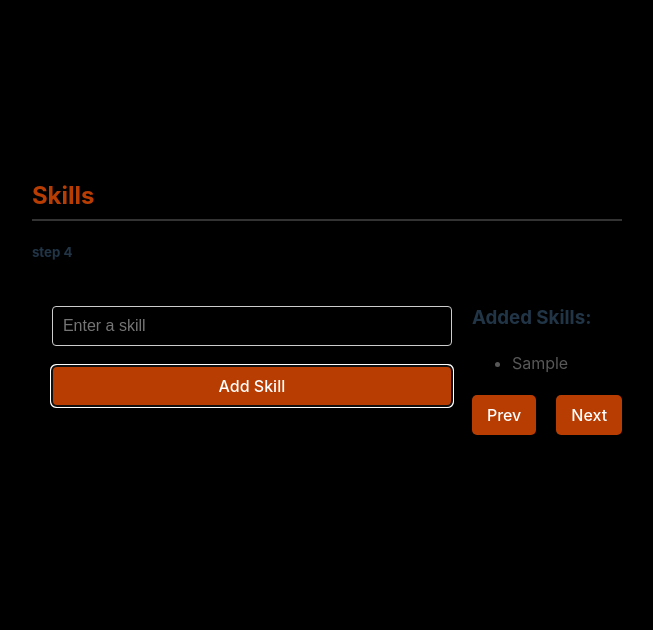
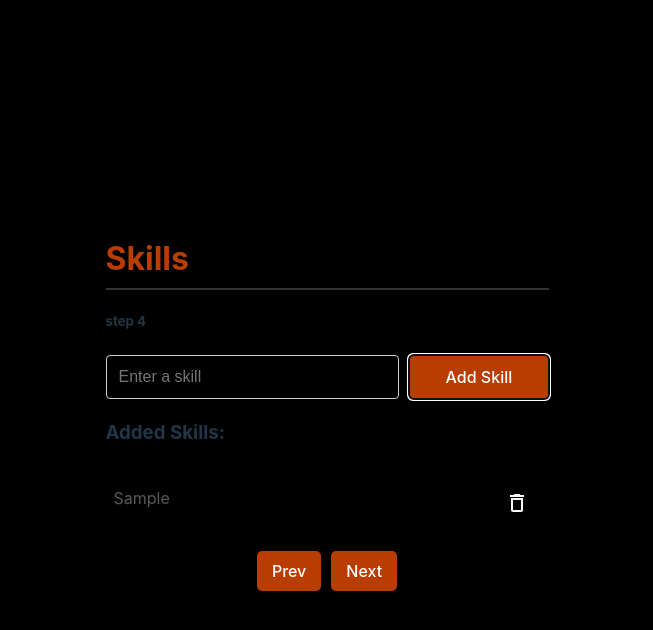
Before and after one commit to herasadikaj/cv-maker, a React (Vite) app: page /skills in a window 1280 px wide. Both pictures are taken after typing "Sample" into the empty fields and a click on the button "Add Skill". Shown: the top 630 px of the page, without its empty margins (313-966 px from the left). Built offline with nearby package versions, Linux system fonts and the light colour scheme.

Commit message:
some updates

```diff
--- a/src/components/CvFinal.jsx
+++ b/src/components/CvFinal.jsx
@@ -68,8 +68,8 @@ function CvFinal() {
         </ul>
       </section>
 
-      <div className='button-container'>
-        <button onClick={() => navigate('/languages')}>Prev</button>
+    <div className='button-container'>
+        <button onClick={() => navigate('/languages', { state: { cvData } })}>Edit CV</button>
         <button onClick={() => navigate('/list')}>Back to CV List</button>
         <button onClick={() => navigate('/')}>Homepage</button>
       </div>
--- a/src/components/Experience.jsx
+++ b/src/components/Experience.jsx
@@ -68,7 +68,7 @@ function ExperiencePage({ cvData, setCvData }) {
 
   return (
     <div className="experience-page">
-      <h2>Experience Information</h2>
+      <h2 className='personal-title'>Experience Information</h2>
       <h5>step 3</h5>
       {error && <p style={{ color: 'red' }}>{error}</p>}
 
--- a/src/components/Languages.jsx
+++ b/src/components/Languages.jsx
@@ -1,13 +1,22 @@
 /* eslint-disable react/prop-types */
-import { useState } from "react";
-import { useNavigate } from "react-router-dom";
+import { useState, useEffect } from "react";
+import { useNavigate, useLocation } from "react-router-dom";
 import './pages.css';
+import { MdDeleteOutline } from "react-icons/md";
 
 function Languages({ cvData, setCvData }) {
   const navigate = useNavigate();
+  const location = useLocation();
   const [error, setError] = useState('');
   const [language, setLanguage] = useState('');
-  const [cvName, setCvName] = useState('');
+  const [cvName, setCvName] = useState(cvData.cvName || '');
+
+  useEffect(() => {
+    if (location.state?.cvData) {
+      setCvData(location.state.cvData);
+      setCvName(location.state.cvData.cvName || '');
+    }
+  }, [location.state, setCvData]);
 
   const handleLanguageChange = (e) => {
     setLanguage(e.target.value);
@@ -32,6 +41,13 @@ function Languages({ cvData, setCvData }) {
     setError('');
   };
 
+  const handleDeleteLanguage = (languageToDelete) => {
+    setCvData((prevData) => ({
+      ...prevData,
+      languages: prevData.languages.filter((lang) => lang !== languageToDelete),
+    }));
+  };
+
   const handlePrev = () => {
     navigate('/skills');
   };
@@ -51,13 +67,12 @@ function Languages({ cvData, setCvData }) {
 
   return (
     <div className="languages-page">
-      <h2>Languages</h2>
+      <h2 className='personal-title'>Languages</h2>
       <h5>step 5</h5>
       {error && <p style={{ color: 'red' }}>{error}</p>}
 
       <div className="card">
         <div className="language-input-container">
-
           <input
             type="text"
             value={language}
@@ -70,14 +85,17 @@ function Languages({ cvData, setCvData }) {
         <div className="added-languages">
           <h3>Added Languages:</h3>
           <ul>
-            {cvData.languages.map((language, index) => (
-              <li key={index}>{language}</li>
+            {cvData.languages.map((lang, index) => (
+              <li key={index}>
+                {lang}
+                <MdDeleteOutline onClick={() => handleDeleteLanguage(lang)} className="delete-button" />
+              </li>
             ))}
           </ul>
         </div>
       </div>
-<br/>
-      <div className="card">
+
+      <div className="card cv-name-section">
         <h3>CV Name</h3>
         <input
           type="text"
@@ -86,9 +104,11 @@ function Languages({ cvData, setCvData }) {
           placeholder="Enter a name for your CV"
         />
       </div>
+
       <div className="buttons">
-      <button onClick={handlePrev}>Prev</button>
-      <button onClick={handleSubmit}>Submit</button> </div>
+        <button onClick={handlePrev}>Prev</button>
+        <button onClick={handleSubmit}>Submit</button>
+      </div>
     </div>
   );
 }
--- a/src/components/Skills.jsx
+++ b/src/components/Skills.jsx
@@ -2,6 +2,7 @@
 import { useNavigate } from 'react-router-dom';
 import { useState } from 'react';
 import './pages.css';
+import { MdDeleteOutline } from "react-icons/md";
 
 function SkillsPage({ cvData, setCvData }) {
   const navigate = useNavigate();
@@ -26,9 +27,11 @@ function SkillsPage({ cvData, setCvData }) {
     setSkill('');
     setError('');
   };
-  const handlePrev=()=>{
+
+  const handlePrev = () => {
     navigate('/experience');
-  }
+  };
+
   const handleNext = () => {
     if (cvData.skills.length === 0) {
       setError('Please add at least one skill');
@@ -39,43 +42,51 @@ function SkillsPage({ cvData, setCvData }) {
     navigate('/languages');
   };
 
+  const handleDeleteSkill = (skillToDelete) => {
+    setCvData((prevData) => ({
+      ...prevData,
+      skills: prevData.skills.filter((skill) => skill !== skillToDelete),
+    }));
+  };
+
   return (
     <div className="skills-page">
-    <h2 className='skil'>Skills</h2>
+      <h2 className='personal-title'>Skills</h2>
       <h5>step 4</h5>
       {error && <p style={{ color: 'red' }}>{error}</p>}
 
       <div className="row">
         <div className="card-skill">
-
           <input
             type="text"
             value={skill}
             onChange={handleSkillChange}
             placeholder="Enter a skill"
           />
-
-        <button onClick={handleAddSkill}>Add Skill</button>
+          <button onClick={handleAddSkill} className='add'>Add Skill</button>
         </div>
 
         <div className="card-list">
           <h3>Added Skills:</h3>
-        <ul>
+          <ul className="skill-list">
             {cvData.skills.map((skill, index) => (
-            <li key={index}>{skill}</li>
+              <li key={index} className="skill-item">
+                <span>{skill}</span>
+                <MdDeleteOutline
+                  onClick={() => handleDeleteSkill(skill)}
+                  className="delete-button"
+                />
+              </li>
             ))}
           </ul>
+        </div>
+
         <div className="buttons">
-      <button onClick={handlePrev} className='prev'>Prev</button>
-      <button onClick={handleNext} className='next'>Next</button>
+          <button onClick={handlePrev} className="prev">Prev</button>
+          <button onClick={handleNext} className="next">Next</button>
         </div>
       </div>
-
     </div>
-
-
-  </div>
-
   );
 }
 
--- a/src/components/pages.css
+++ b/src/components/pages.css
@@ -148,67 +148,131 @@ button {
 }
 
 /*SKILL*/
+.skills-page {
+  padding: 20px;
+}
+
 .card-skill {
   display: flex;
-  flex-direction: column;
   gap: 10px;
-  width: 400px;
-  height: 300px;
-  padding: 20px;
-  background-color: black;
-  border-radius: 8px;
-  box-shadow: 0px 4px 8px rgba(0, 0, 0, 0.2);
+  margin-bottom: 20px;
 }
 
-.card-skill input {
-  margin-bottom: 10px;
-  padding: 10px;
-  font-size: 16px;
+.card-list {
+  margin-top: 10px;
 }
 
-.row {
-  display: flex;
-  justify-content: space-between;
-  margin-bottom: 15px;
+.skill-list {
+  list-style-type: none;
+  padding: 0;
 }
 
-.input-group {
-  flex: 1;
-  margin-right: 10px;
+.skill-item {
+  display: flex;
+  align-items: center;
+  justify-content: space-between;
+  padding: 8px;
+  border-radius: 5px;
+  margin: 5px 0;
 }
 
-.input-group:last-child {
-  margin-right: 0;
+.skill-item span {
+  flex: 1;
+}
+.add{
+  width: 200px;
+}
+.delete-button {
+  color: red;
+  cursor: pointer;
+  font-size: 1.2rem;
+  margin-left: 10px;
 }
 
-
-.row {
+.buttons {
   display: flex;
-  justify-content: space-between;
-  margin-bottom: 1em;
+  gap: 10px;
+  margin-top: 20px;
+  justify-content: center;
 }
 
-.input-group {
-  flex: 1;
-  margin-right: 1em;
+.languages-page {
+  padding: 20px;
 }
 
-.input-group:last-child {
-  margin-right: 0;
+.card {
+
+  padding: 15px;
+  border-radius: 8px;
+  margin-bottom: 20px;
+  box-shadow: 0 2px 4px rgba(0, 0, 0, 0.1);
 }
-
-
-
 
 .language-input-container {
   display: flex;
+  gap: 10px;
   align-items: center;
-  gap: 10px;
+  margin-bottom: 15px;
 }
 
 .added-languages {
   margin-top: 10px;
 }
+
+.added-languages ul {
+  list-style-type: none;
+  padding: 0;
+  margin: 0;
+}
+
+.added-languages li {
+  display: flex;
+  align-items: center;
+  justify-content: space-between;
+  padding: 8px;
+  border-radius: 5px;
+  margin: 5px 0;
+}
+
+.delete-button {
+  color: red;
+  cursor: pointer;
+  font-size: 1.2rem;
+}
+
+.cv-name-section input {
+  width: 100%;
+  padding: 8px;
+  margin-top: 5px;
+}
+
+.buttons {
+  display: flex;
+  gap: 10px;
+  margin-top: 20px;
+}
+
+button {
+  padding: 10px 15px;
+  border: none;
+  border-radius: 5px;
+  cursor: pointer;
+}
+
+.add-l {
+  background-color: #B83D02;
+  color: #fff;
+  width: 150px;
+}
+
+.prev {
+  background-color: #B83D02;
+}
+
+.next, .submit {
+  background-color: #B83D02;
+}
+
 
 .add-l{
   width:300px;
```
Lines whose indentation alone changed are shown as unchanged.
